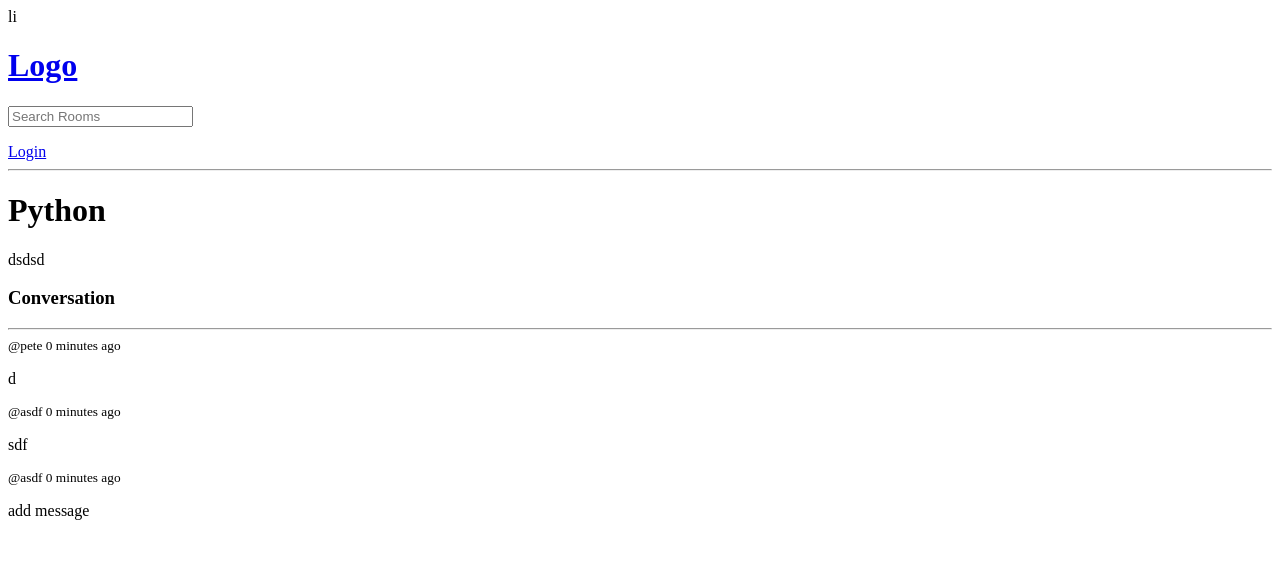
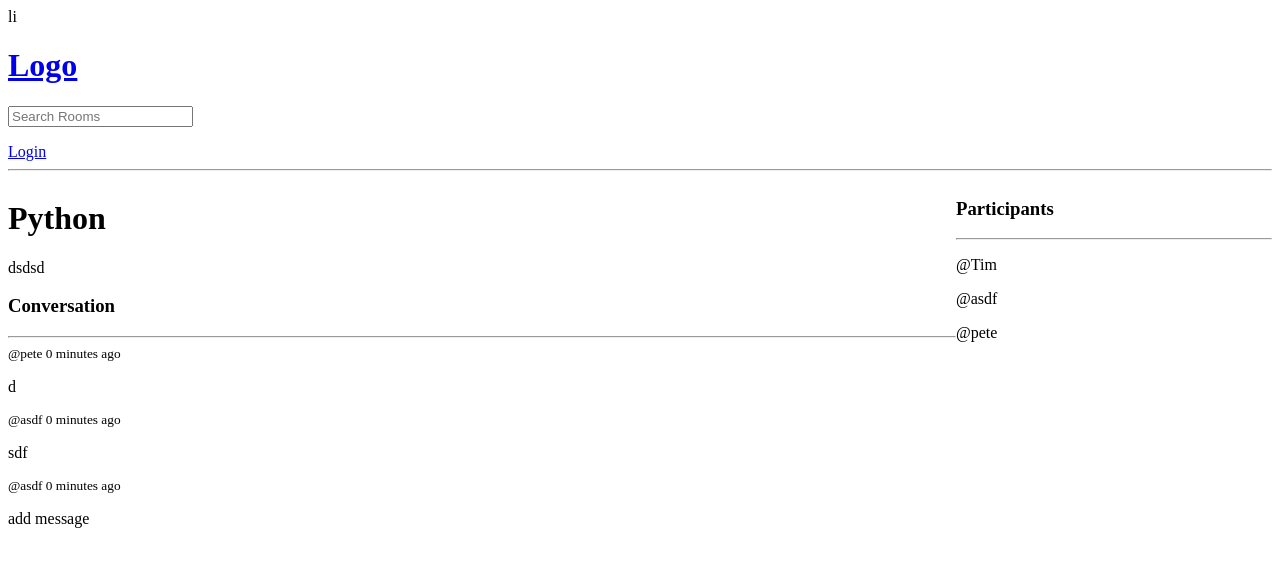
Before and after one commit to pshunt/palpro, a Django app: page /room/5/ in a window 1280 px wide. Shown: the top 567 px of the page. Run offline with Django 3.2, Linux system fonts and the light colour scheme; data comes from the database, SQL or seed files in the repository; both versions use the stored data as it was after the commit.

Commit message:
add participants sidepanel; add message delete

```diff
--- a/palpro/palpro/base/models.py
+++ b/palpro/palpro/base/models.py
@@ -16,7 +16,7 @@ class Room(models.Model):
     topic = models.ForeignKey(Topic, on_delete=models.SET_NULL, null=True)
     name = models.CharField(max_length=200)
     description = models.TextField(null=True, blank=True)
-    #participants
+    participants = models.ManyToManyField(User, related_name='participants', blank=True)
     updated = models.DateTimeField(auto_now = True)
     created = models.DateTimeField(auto_now_add = True)
 
--- a/palpro/palpro/base/templates/base/room.html
+++ b/palpro/palpro/base/templates/base/room.html
@@ -1,6 +1,21 @@
 {% extends 'main.html' %}
 
+
 {% block content %}
+
+<style>
+    .room-container{
+        display: grid;
+        grid-template-columns: 3fr 1fr;
+    }
+
+</style>
+
+
+
+<div class="room-container">
+
+    <div>
         <h1>{{room.name}}</h1>
 
         <p>{{room.description}}</p>
@@ -11,6 +26,9 @@
 
             {% for message in room_messages %}
                 <div>
+                    {% if request.user == message.user %}
+                    <a href="{% url 'delete-message' message.id %}">Delete</a>
+                    {% endif %}
                     <small>@{{message.user}} {{message.created|timesince}} ago</small>
                     <p>{{message.body}}</p>
                 </div>
@@ -25,5 +43,17 @@
             </form>
         </div>
         {% endif %}
+    </div>
+    <div>
+        <h3>Participants</h3>
+        <hr>
+
+        {% for user in participants %}
+           <div>
+               <p>@{{user.username}}</p>
+           </div>
+        {% endfor  %}
+    </div>
+</div>
 
 {% endblock %}
--- a/palpro/palpro/base/urls.py
+++ b/palpro/palpro/base/urls.py
@@ -11,5 +11,6 @@ urlpatterns = [
 
     path('create-room/', views.createRoom, name="create-room"),
     path('update-room/<str:pk>/', views.updateRoom, name="update-room"),
-    path('delete-room/<str:pk>/', views.deleteRoom, name="delete-room")
+    path('delete-room/<str:pk>/', views.deleteRoom, name="delete-room"),
+    path('delete-message/<str:pk>/', views.deleteMessage, name="delete-message"),
 ]
--- a/palpro/palpro/base/views.py
+++ b/palpro/palpro/base/views.py
@@ -84,16 +84,18 @@ def room(request, pk):
     #         room = i
     room = Room.objects.get(id=pk)
     room_messages = room.message_set.all().order_by('-created')
-
+    participants = room.participants.all()
     if request.method == 'POST':
         message = Message.objects.create(
             user=request.user,
             room=room,
             body=request.POST.get('body')
         )
+        room.participants.add(request.user)
         return redirect('room', pk=room.id)
-
-    context = {'room': room, 'room_messages':room_messages}
+    for person in participants:
+        print(person)
+    context = {'room': room, 'room_messages':room_messages, 'participants':participants}
     return render(request, 'base/room.html', context)
 
 
@@ -128,7 +130,24 @@ def updateRoom(request, pk):
 @login_required(login_url='login')
 def deleteRoom(request, pk):
     room = Room.objects.get(id=pk)
+
+    if request.user != room.host:
+        return HttpResponse('You are not allowed here')
+
     if request.method == 'POST':
         room.delete()
         return redirect('home')
     return render(request, 'base/delete.html', {'obj':room})
+
+
+@login_required(login_url='login')
+def deleteMessage(request, pk):
+    message = Message.objects.get(id=pk)
+
+    if request.user != message.user:
+        return HttpResponse('You are not allowed here')
+
+    if request.method == 'POST':
+        message.delete()
+        return redirect('home')
+    return render(request, 'base/delete.html', {'obj':message})
```
Also changed, not shown: palpro/palpro/base/migrations/0003_alter_room_options_room_participants.py (added), palpro/palpro/db.sqlite3. Lines whose indentation alone changed are shown as unchanged.
